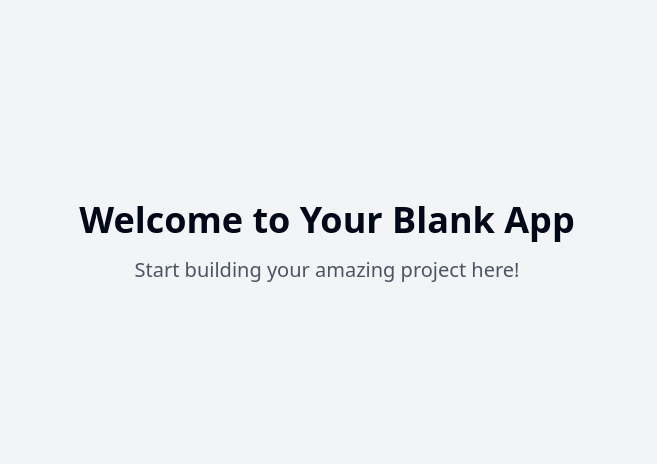
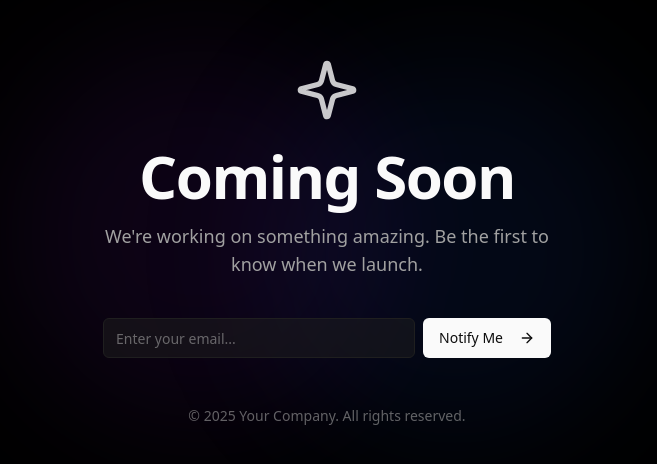
Before and after one commit to lucaditizio/cosmic-sparkle-launchpad, a React (Vite) app: page / in a window 1280 px wide. Shown: the part 158-622 px from the top of the page, without its empty margins (313-970 px from the left). Built offline with nearby package versions, Linux system fonts and the light colour scheme.

Commit message:
Add coming soon page
Implement a basic coming soon page with a newsletter sign-up, black background, and cursor tracking sparkles.

```diff
--- a/index.html
+++ b/index.html
@@ -1,19 +1,20 @@
+
 <!DOCTYPE html>
 <html lang="en">
   <head>
     <meta charset="UTF-8" />
     <meta name="viewport" content="width=device-width, initial-scale=1.0" />
-    <title>cosmic-sparkle-launchpad</title>
-    <meta name="description" content="Lovable Generated Project" />
-    <meta name="author" content="Lovable" />
+    <title>Coming Soon</title>
+    <meta name="description" content="Something amazing is coming soon. Subscribe to be the first to know." />
+    <meta name="author" content="Your Company" />
 
-    <meta property="og:title" content="cosmic-sparkle-launchpad" />
-    <meta property="og:description" content="Lovable Generated Project" />
+    <meta property="og:title" content="Coming Soon" />
+    <meta property="og:description" content="Something amazing is coming soon. Subscribe to be the first to know." />
     <meta property="og:type" content="website" />
     <meta property="og:image" content="https://lovable.dev/opengraph-image-p98pqg.png" />
 
     <meta name="twitter:card" content="summary_large_image" />
-    <meta name="twitter:site" content="@lovable_dev" />
+    <meta name="twitter:site" content="@your_twitter" />
     <meta name="twitter:image" content="https://lovable.dev/opengraph-image-p98pqg.png" />
   </head>
 
--- /dev/null
+++ b/src/components/NewsletterForm.tsx
@@ -0,0 +1,66 @@
+
+import { useState } from 'react';
+import { Button } from "@/components/ui/button";
+import { Input } from "@/components/ui/input";
+import { useToast } from "@/hooks/use-toast";
+import { ArrowRight } from "lucide-react";
+
+const NewsletterForm = () => {
+  const [email, setEmail] = useState('');
+  const [isSubmitting, setIsSubmitting] = useState(false);
+  const { toast } = useToast();
+
+  const handleSubmit = async (e: React.FormEvent) => {
+    e.preventDefault();
+
+    if (!email) {
+      toast({
+        title: "Error",
+        description: "Please enter your email address",
+        variant: "destructive",
+      });
+      return;
+    }
+
+    setIsSubmitting(true);
+
+    // Simulate API call
+    setTimeout(() => {
+      toast({
+        title: "Success!",
+        description: "Thank you for subscribing to our newsletter.",
+      });
+      setEmail('');
+      setIsSubmitting(false);
+    }, 1000);
+  };
+
+  return (
+    <form onSubmit={handleSubmit} className="flex w-full max-w-md mx-auto space-x-2">
+      <Input
+        type="email"
+        placeholder="Enter your email..."
+        value={email}
+        onChange={(e) => setEmail(e.target.value)}
+        className="bg-secondary/50 border-secondary newsletter-input text-primary placeholder:text-muted-foreground/60"
+        disabled={isSubmitting}
+        required
+      />
+      <Button
+        type="submit"
+        disabled={isSubmitting}
+        className="bg-primary text-primary-foreground hover:bg-primary/90"
+      >
+        {isSubmitting ? (
+          "Subscribing..."
+        ) : (
+          <>
+            Notify Me <ArrowRight className="ml-2 h-4 w-4" />
+          </>
+        )}
+      </Button>
+    </form>
+  );
+};
+
+export default NewsletterForm;
--- /dev/null
+++ b/src/components/SparkleEffect.tsx
@@ -0,0 +1,57 @@
+
+import React, { useEffect, useRef } from 'react';
+
+const SparkleEffect: React.FC = () => {
+  const sparkleContainerRef = useRef<HTMLDivElement>(null);
+
+  // Function to create a single sparkle
+  const createSparkle = (x: number, y: number) => {
+    if (!sparkleContainerRef.current) return;
+
+    // Create sparkle element
+    const sparkle = document.createElement('div');
+    sparkle.className = 'sparkle sparkle-animation';
+
+    // Random sparkle properties
+    const size = Math.random() * 10 + 5; // 5-15px
+    const brightness = Math.random() * 30 + 70; // 70-100%
+
+    // Apply styles
+    sparkle.style.width = `${size}px`;
+    sparkle.style.height = `${size}px`;
+    sparkle.style.left = `${x - size / 2}px`;
+    sparkle.style.top = `${y - size / 2}px`;
+    sparkle.style.filter = `brightness(${brightness}%)`;
+
+    // Add to DOM
+    sparkleContainerRef.current.appendChild(sparkle);
+
+    // Remove after animation completes
+    setTimeout(() => {
+      if (sparkle.parentNode) {
+        sparkle.parentNode.removeChild(sparkle);
+      }
+    }, 600); // Match animation duration
+  };
+
+  useEffect(() => {
+    const handleMouseMove = (e: MouseEvent) => {
+      // Only create sparkle sometimes for performance
+      if (Math.random() > 0.5) {
+        createSparkle(e.clientX, e.clientY);
+      }
+    };
+
+    // Add mouse move listener
+    document.addEventListener('mousemove', handleMouseMove);
+
+    // Clean up
+    return () => {
+      document.removeEventListener('mousemove', handleMouseMove);
+    };
+  }, []);
+
+  return <div ref={sparkleContainerRef} className="fixed inset-0 pointer-events-none z-50" />;
+};
+
+export default SparkleEffect;
--- a/src/index.css
+++ b/src/index.css
@@ -1,91 +1,47 @@
+
 @tailwind base;
 @tailwind components;
 @tailwind utilities;
 
 @layer base {
   :root {
-    --background: 0 0% 100%;
-    --foreground: 222.2 84% 4.9%;
+    --background: 0 0% 0%;
+    --foreground: 0 0% 98%;
 
-    --card: 0 0% 100%;
-    --card-foreground: 222.2 84% 4.9%;
+    --card: 0 0% 3%;
+    --card-foreground: 0 0% 98%;
 
-    --popover: 0 0% 100%;
-    --popover-foreground: 222.2 84% 4.9%;
+    --popover: 0 0% 3%;
+    --popover-foreground: 0 0% 98%;
 
-    --primary: 222.2 47.4% 11.2%;
-    --primary-foreground: 210 40% 98%;
+    --primary: 0 0% 98%;
+    --primary-foreground: 0 0% 5%;
 
-    --secondary: 210 40% 96.1%;
-    --secondary-foreground: 222.2 47.4% 11.2%;
+    --secondary: 0 0% 12%;
+    --secondary-foreground: 0 0% 98%;
 
-    --muted: 210 40% 96.1%;
-    --muted-foreground: 215.4 16.3% 46.9%;
+    --muted: 0 0% 12%;
+    --muted-foreground: 0 0% 63%;
 
-    --accent: 210 40% 96.1%;
-    --accent-foreground: 222.2 47.4% 11.2%;
+    --accent: 0 0% 12%;
+    --accent-foreground: 0 0% 98%;
 
-    --destructive: 0 84.2% 60.2%;
-    --destructive-foreground: 210 40% 98%;
+    --destructive: 0 62.8% 30.6%;
+    --destructive-foreground: 0 0% 98%;
 
-    --border: 214.3 31.8% 91.4%;
-    --input: 214.3 31.8% 91.4%;
-    --ring: 222.2 84% 4.9%;
+    --border: 0 0% 15%;
+    --input: 0 0% 15%;
+    --ring: 0 0% 83.9%;
 
     --radius: 0.5rem;
 
     --sidebar-background: 0 0% 98%;
-
     --sidebar-foreground: 240 5.3% 26.1%;
-
     --sidebar-primary: 240 5.9% 10%;
-
     --sidebar-primary-foreground: 0 0% 98%;
-
     --sidebar-accent: 240 4.8% 95.9%;
-
     --sidebar-accent-foreground: 240 5.9% 10%;
-
     --sidebar-border: 220 13% 91%;
-
-    --sidebar-ring: 217.2 91.2% 59.8%;
-  }
-
-  .dark {
-    --background: 222.2 84% 4.9%;
-    --foreground: 210 40% 98%;
-
-    --card: 222.2 84% 4.9%;
-    --card-foreground: 210 40% 98%;
-
-    --popover: 222.2 84% 4.9%;
-    --popover-foreground: 210 40% 98%;
-
-    --primary: 210 40% 98%;
-    --primary-foreground: 222.2 47.4% 11.2%;
-
-    --secondary: 217.2 32.6% 17.5%;
-    --secondary-foreground: 210 40% 98%;
-
-    --muted: 217.2 32.6% 17.5%;
-    --muted-foreground: 215 20.2% 65.1%;
-
-    --accent: 217.2 32.6% 17.5%;
-    --accent-foreground: 210 40% 98%;
-
-    --destructive: 0 62.8% 30.6%;
-    --destructive-foreground: 210 40% 98%;
-
-    --border: 217.2 32.6% 17.5%;
-    --input: 217.2 32.6% 17.5%;
-    --ring: 212.7 26.8% 83.9%;
-    --sidebar-background: 240 5.9% 10%;
-    --sidebar-foreground: 240 4.8% 95.9%;
-    --sidebar-primary: 224.3 76.3% 48%;
-    --sidebar-primary-foreground: 0 0% 100%;
-    --sidebar-accent: 240 3.7% 15.9%;
-    --sidebar-accent-foreground: 240 4.8% 95.9%;
-    --sidebar-border: 240 3.7% 15.9%;
     --sidebar-ring: 217.2 91.2% 59.8%;
   }
 }
@@ -97,5 +53,37 @@
 
   body {
     @apply bg-background text-foreground;
+    font-feature-settings: "rlig" 1, "calt" 1;
   }
 }
+
+.sparkle {
+  position: absolute;
+  background: white;
+  border-radius: 50%;
+  pointer-events: none;
+  opacity: 0;
+}
+
+.sparkle-animation {
+  animation: sparkle-fade 600ms forwards;
+}
+
+@keyframes sparkle-fade {
+  0% {
+    transform: scale(0);
+    opacity: 0;
+  }
+  50% {
+    opacity: 1;
+  }
+  100% {
+    transform: scale(1);
+    opacity: 0;
+  }
+}
+
+/* Custom glowing effect for input focus */
+.newsletter-input:focus {
+  box-shadow: 0 0 0 2px rgba(255, 255, 255, 0.1), 0 0 15px rgba(255, 255, 255, 0.1);
+}
--- a/src/pages/Index.tsx
+++ b/src/pages/Index.tsx
@@ -1,11 +1,55 @@
-// Update this page (the content is just a fallback if you fail to update the page)
+
+import { useEffect, useState } from 'react';
+import NewsletterForm from '@/components/NewsletterForm';
+import SparkleEffect from '@/components/SparkleEffect';
+import { Sparkle } from 'lucide-react';
 
 const Index = () => {
+  const [loaded, setLoaded] = useState(false);
+
+  useEffect(() => {
+    setLoaded(true);
+  }, []);
+
   return (
-    <div className="min-h-screen flex items-center justify-center bg-gray-100">
-      <div className="text-center">
-        <h1 className="text-4xl font-bold mb-4">Welcome to Your Blank App</h1>
-        <p className="text-xl text-gray-600">Start building your amazing project here!</p>
+    <div className="min-h-screen flex flex-col items-center justify-center px-4 bg-background relative overflow-hidden">
+      {/* Background glow effects */}
+      <div className="absolute top-1/4 left-1/4 w-96 h-96 bg-purple-700/10 rounded-full blur-3xl" />
+      <div className="absolute bottom-1/4 right-1/4 w-96 h-96 bg-blue-700/10 rounded-full blur-3xl" />
+
+      {/* Sparkle cursor effect */}
+      <SparkleEffect />
+
+      {/* Content with fade-in animation */}
+      <div
+        className={`z-10 text-center transition-all duration-1000 ${
+          loaded ? "opacity-100 translate-y-0" : "opacity-0 translate-y-10"
+        }`}
+      >
+        {/* Logo/Icon */}
+        <div className="mb-6">
+          <Sparkle className="h-16 w-16 mx-auto text-primary/80" />
+        </div>
+
+        {/* Heading */}
+        <h1 className="text-4xl md:text-5xl lg:text-6xl font-bold mb-4 tracking-tight">
+          Coming Soon
+        </h1>
+
+        {/* Subheading */}
+        <p className="text-muted-foreground max-w-md mx-auto mb-10 text-lg">
+          We're working on something amazing. Be the first to know when we launch.
+        </p>
+
+        {/* Newsletter form */}
+        <div className="mb-12">
+          <NewsletterForm />
+        </div>
+
+        {/* Footer */}
+        <div className="text-muted-foreground/60 text-sm">
+          © {new Date().getFullYear()} Your Company. All rights reserved.
+        </div>
       </div>
     </div>
   );
```
